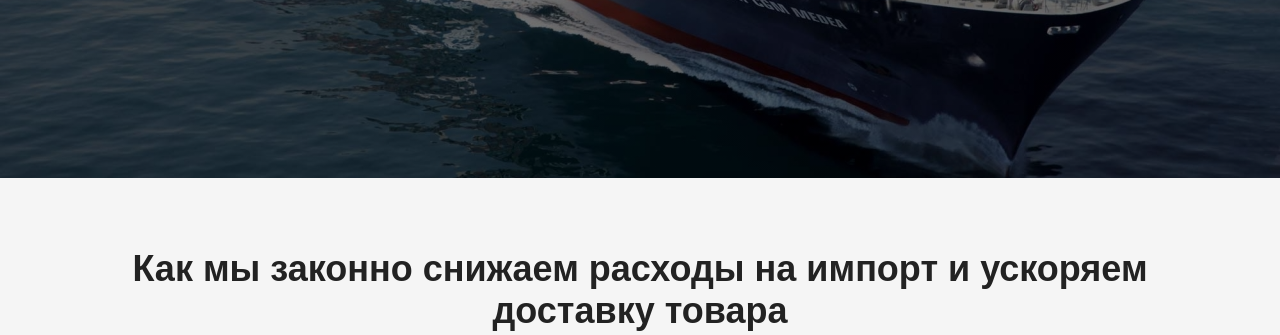
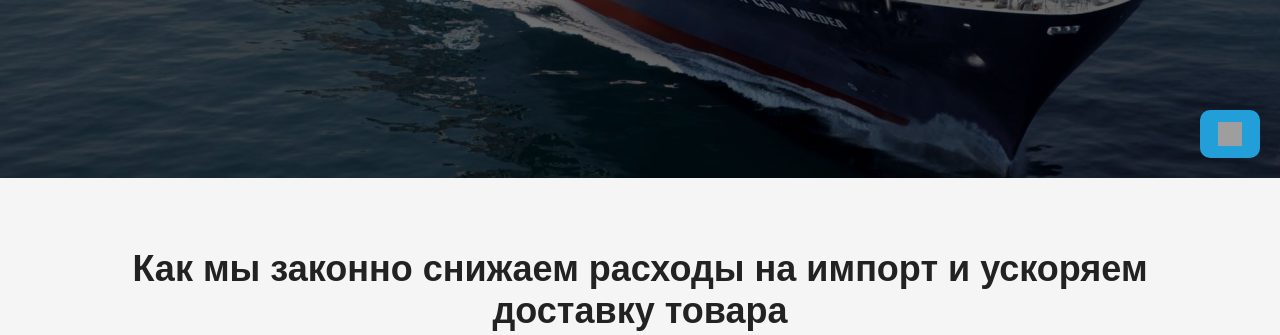
Before and after one commit to klokc228-ai/CARGO, a Django app: page / in a window 1280 px wide. Shown: the part 622-957 px from the top of the page. Run offline with Django 5.2, Linux system fonts and the light colour scheme; grey boxes are pictures that could not be loaded.

Commit message:
Fix settings for production, add Telegram button

```diff
--- a/main/templates/index.html
+++ b/main/templates/index.html
@@ -516,6 +516,38 @@
     .lead-form-section .overlay { padding: 30px 15px; }
 }
 
+.tg-button {
+    display: inline-flex;
+    align-items: center;
+    gap: 10px;
+    padding: 12px 18px;
+    background: #229ED9;
+    color: #fff;
+    text-decoration: none;
+    border-radius: 10px;
+    font-weight: 600;
+    transition: 0.3s;
+}
+
+.tg-button img {
+    width: 24px;
+    height: 24px;
+}
+
+.tg-button:hover {
+    background: #1c8bc2;
+    transform: translateY(-2px);
+}
+
+
+.tg-fixed {
+    position: fixed;
+    right: 20px;
+    bottom: 20px;
+    z-index: 9999;
+}
+
+
     </style>
 </head>
 <body>
@@ -530,6 +562,11 @@
         </a>
     </div>
 </div>
+
+<a href="https://t.me/KARGO_A_28" class="tg-button tg-fixed" target="_blank">
+    <img src="https://upload.wikimedia.org/wikipedia/commons/8/82/Telegram_logo.svg">
+</a>
+
 
 <section class="import-benefits">
     <h2>Как мы законно снижаем расходы на импорт и ускоряем доставку товара</h2>
```
